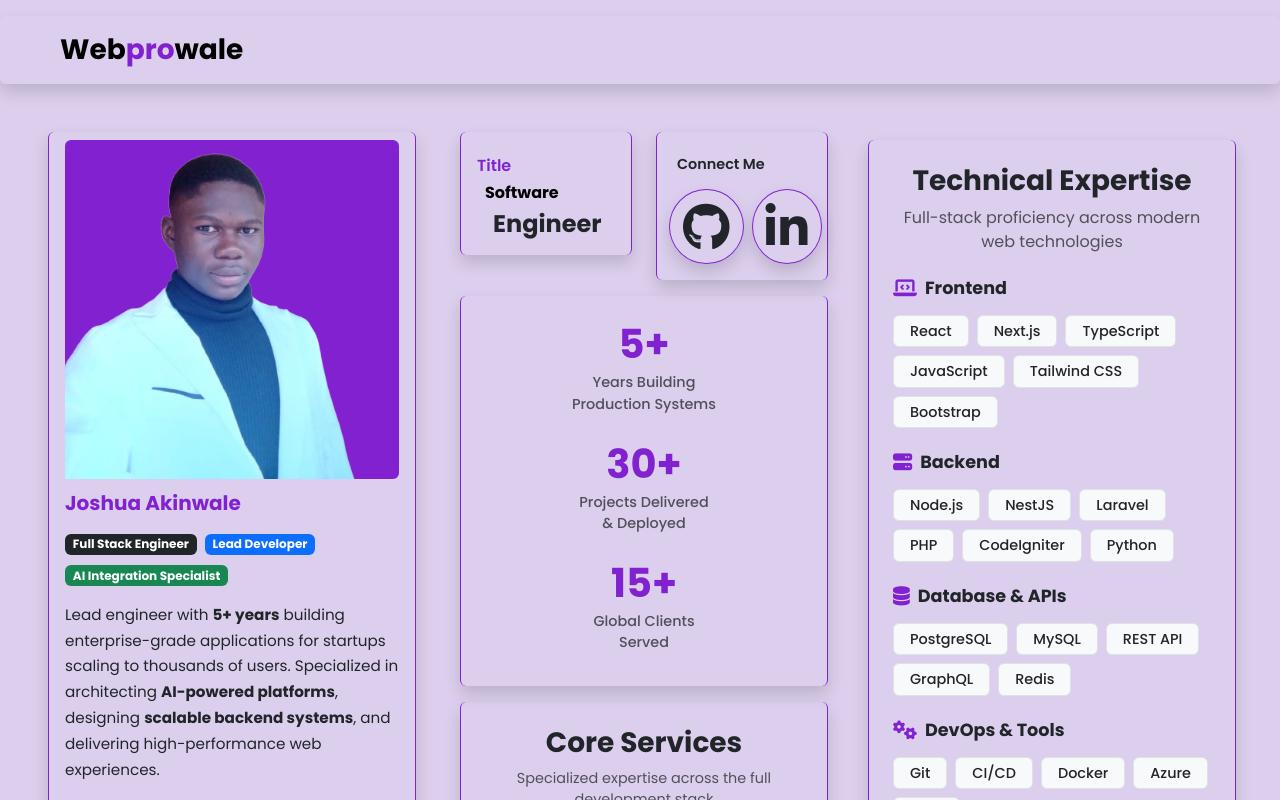
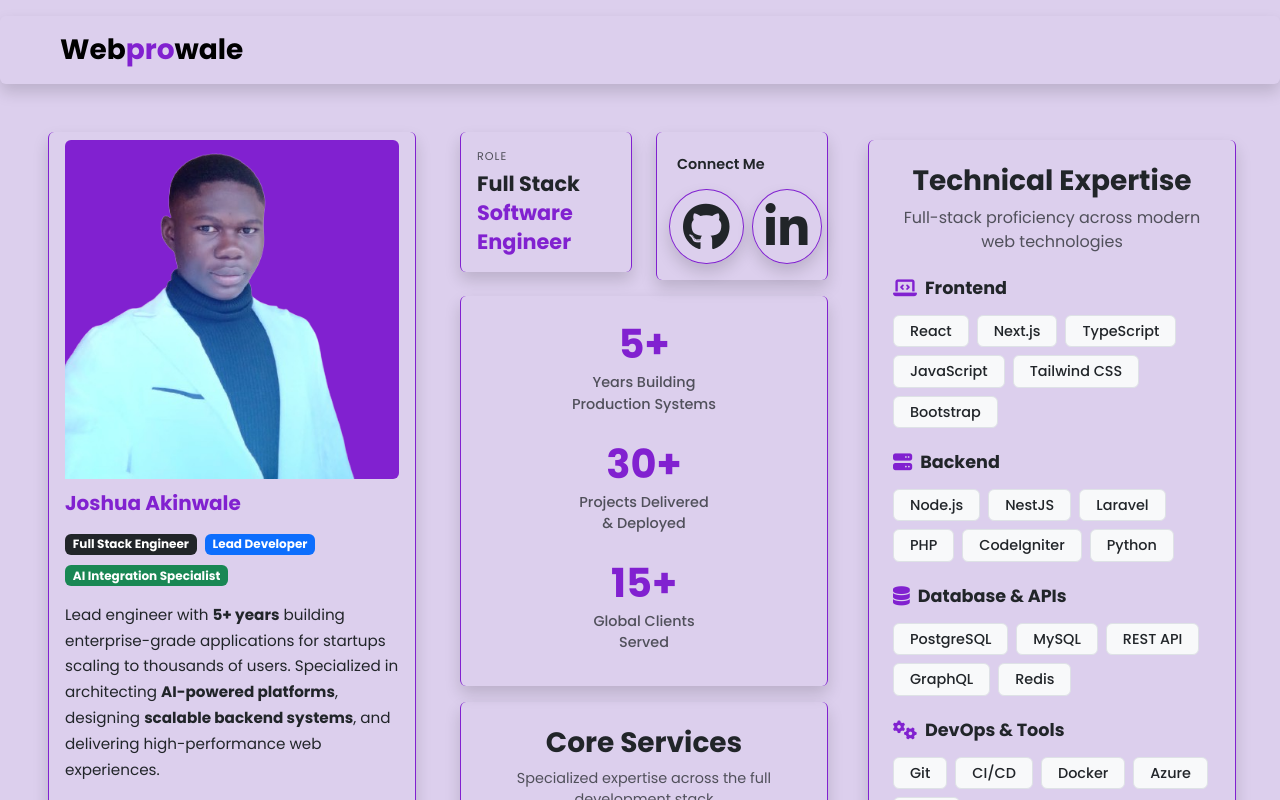
Before and after one commit to Webprowale/webprowale, a React (Vite) app: page / in a window 1280 px wide. Shown: the top 800 px of the page. Built offline with nearby package versions, Linux system fonts and the light colour scheme; no server answers.

Commit message:
Update Title component with better typography

```diff
--- a/src/Components/Title.jsx
+++ b/src/Components/Title.jsx
@@ -13,10 +13,14 @@ function Title() {
   })
 
   return (
-    <div className='rounded shadow px-3  pt-4 pb-2 d-flex flex-column con1' ref={con}>
-     <h3 className='fs-6 small fw-semibold primaryColor tit'>Title</h3>
-     <h2 className='fw-bold fs-6 ms-2 text-black sof'>Software</h2>
-     <h2 className='fw-bold fs-4 ms-3 lead dev'>Engineer</h2>
+    <div className='rounded shadow px-3 pt-3 pb-3 d-flex flex-column con1' ref={con}>
+     <div>
+       <p className='text-muted mb-1 small' style={{ fontSize: '0.7rem', letterSpacing: '1px' }}>ROLE</p>
+       <h2 className='fw-bold mb-0' style={{ fontSize: '1.3rem', lineHeight: '1.4' }}>
+         Full Stack<br/>
+         <span className='primaryColor'>Software Engineer</span>
+       </h2>
+     </div>
     </div>
   )
 }
```
